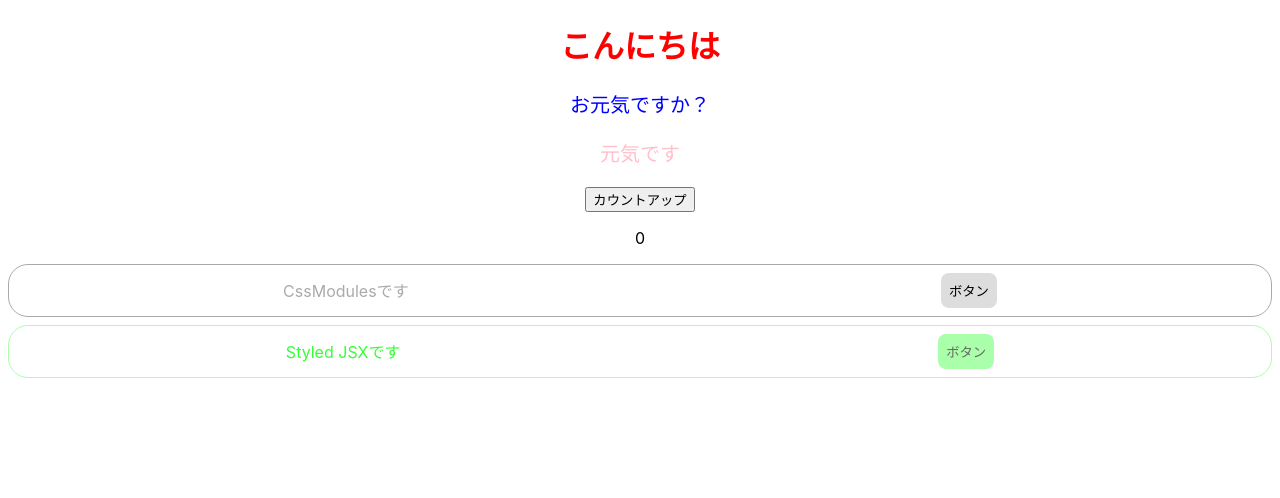
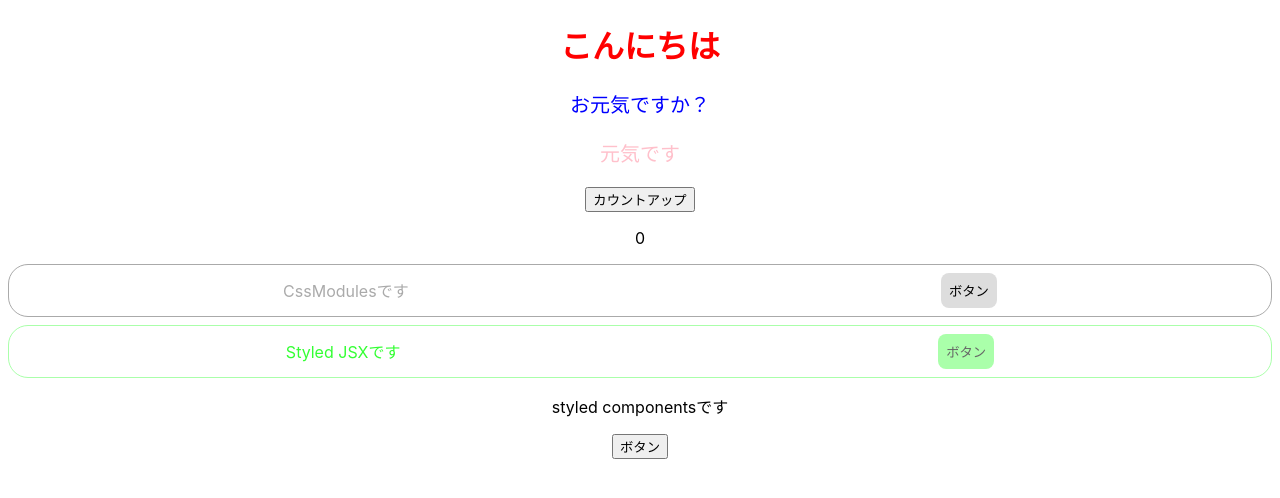
Before and after one commit to hiro881213/react-app, a React (Create React App) app: page / in a window 1280 px wide. Shown: the top 498 px of the page. Built offline with nearby package versions, Linux system fonts and the light colour scheme.

Commit message:
styled-jsxの実行

```diff
--- a/src/App.jsx
+++ b/src/App.jsx
@@ -3,6 +3,7 @@ import { useState } from 'react';
 
 import { CssModules } from './components/CssModules';
 import { StyledJsx } from './components/StyledJsx';
+import { StyledComponents } from './components/StyledComponents'
 
 import './App.scss';
 
@@ -39,6 +40,8 @@ function App() {
 
         <CssModules />
         <StyledJsx />
+        <StyledComponents />
+
       </main>
     </div>
     </>
--- /dev/null
+++ b/src/components/StyledComponents.jsx
@@ -0,0 +1,10 @@
+export const StyledComponents = () => {
+
+    return (
+        <div>
+            <p>styled componentsです</p>
+            <button>ボタン</button>
+        </div>
+    )
+
+}
```
